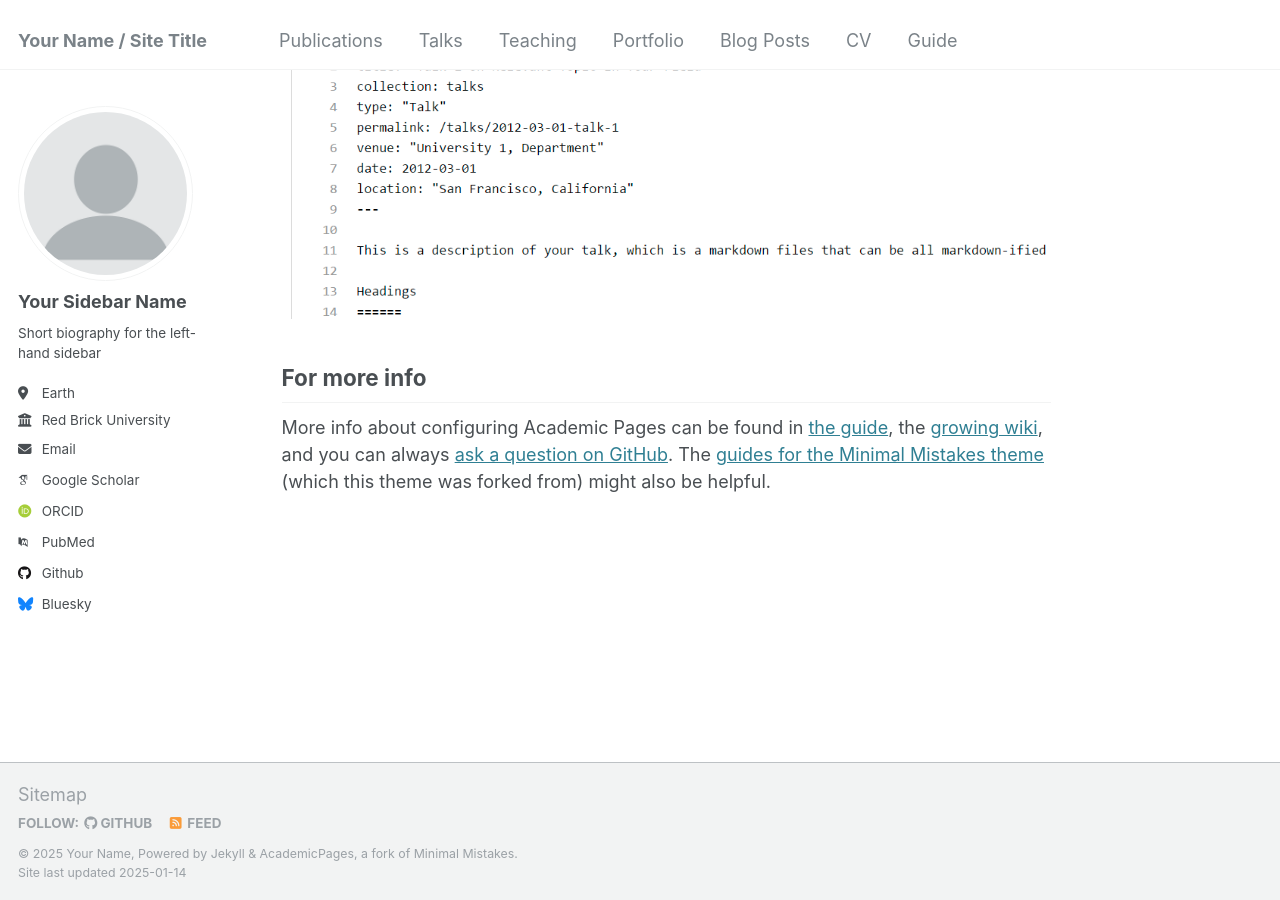
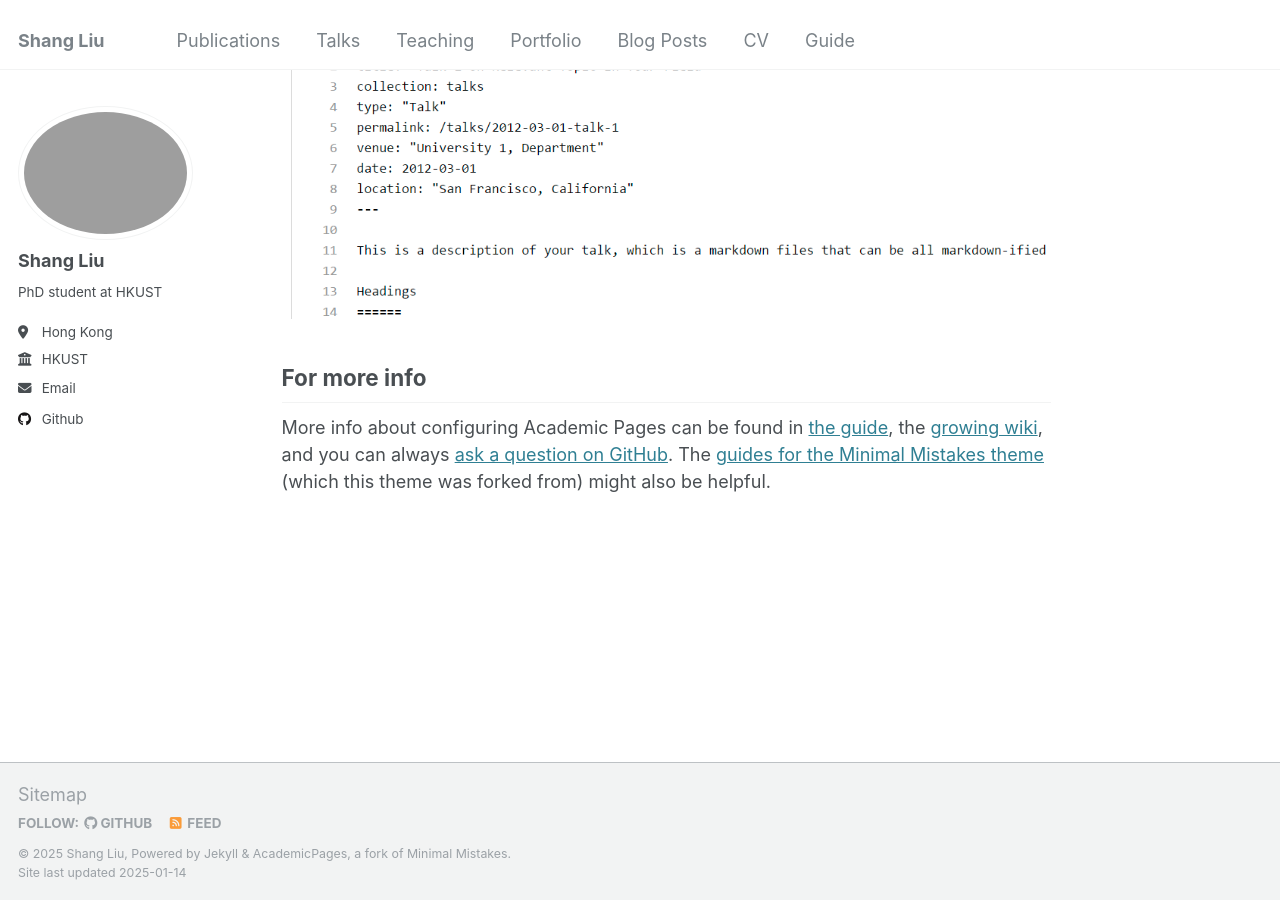
Before and after one commit to DevinShang/DevinShang.github.io, a Jekyll site: the page built from _pages/about.md, in a window 1280 px wide and 900 px high, scrolled down 2643 px. Built offline with Jekyll 4.4.1, drawn with Linux system fonts in a browser that asks for light colours; some web fonts are replaced.

Commit message:
Update _config.yml

```diff
--- a/_config.yml
+++ b/_config.yml
@@ -8,35 +8,35 @@
 
 # Basic Site Settings
 locale                   : "en-US"
-title                    : "Your Name / Site Title"
+title                    : "Shang Liu"
 title_separator          : "-"
-name                     : &name "Your Name"
-description              : &description "personal description"
-url                      : https://academicpages.github.io # the base hostname & protocol for your site e.g. "https://[your GitHub username].github.io"
+name                     : &name "Shang Liu"
+description              : &description "PhD student at HKUST"
+url                      : https://devinshang.github.io
 baseurl                  : "" # the subpath of your site, e.g. "/blog"
-repository               : "academicpages/academicpages.github.io"
+repository               : "devinshang.github.io"
 
 # Site Author - The following control what appear as part of the author content on the side bar.
 #               If a field is blank the icon and link will not appear, otherwise it will be shown.
 #               Additional customization can be done by editing /_includes/author-profile.html
 author:
   # Biographic information
-  avatar           : "profile.png"
-  name             : "Your Sidebar Name"
+  avatar           : "tutu.jpg"
+  name             : "Shang Liu"
   pronouns         : # example: "she/her"
-  bio              : "Short biography for the left-hand sidebar"
-  location         : "Earth"
-  employer         : "Red Brick University"
+  bio              : "PhD student at HKUST"
+  location         : "Hong Kong"
+  employer         : "HKUST"
   uri              : # URL
-  email            : "none@example.org"
+  email            : "sliudx@connect.ust.hk"
 
   # Academic websites
   arxiv            : # URL - Update with the correct link to your profile
-  googlescholar    : "https://scholar.google.com/citations?user=PS_CX0AAAAAJ"
+  googlescholar    : # URL
   impactstory      : # URL
-  orcid            : "http://orcid.org/yourorcidurl"
+  orcid            : # URL
   semantic         : # URL
-  pubmed           : "https://www.ncbi.nlm.nih.gov/pubmed/?term=john+snow"
+  pubmed           : # URL
   researchgate     : # URL
   scopus           : # URL
 
@@ -44,12 +44,12 @@ author:
   bitbucket        : # Username - Update with your username on the site
   codepen          : # Username
   dribbble         : # Username
-  github           : "academicpages"
+  github           : "DevinShang"
   kaggle           : # Username
   stackoverflow    : # User number or user number and name (i.e., use "1" or "1/jeff-atwood")
 
   # Social media
-  bluesky          : "bsky.app" # Replace this with you Bluesky username
+  bluesky          : #"bsky.app" # Replace this with you Bluesky username
   facebook         : # Username
   flickr           : # Username
   foursquare       : # Username
```
